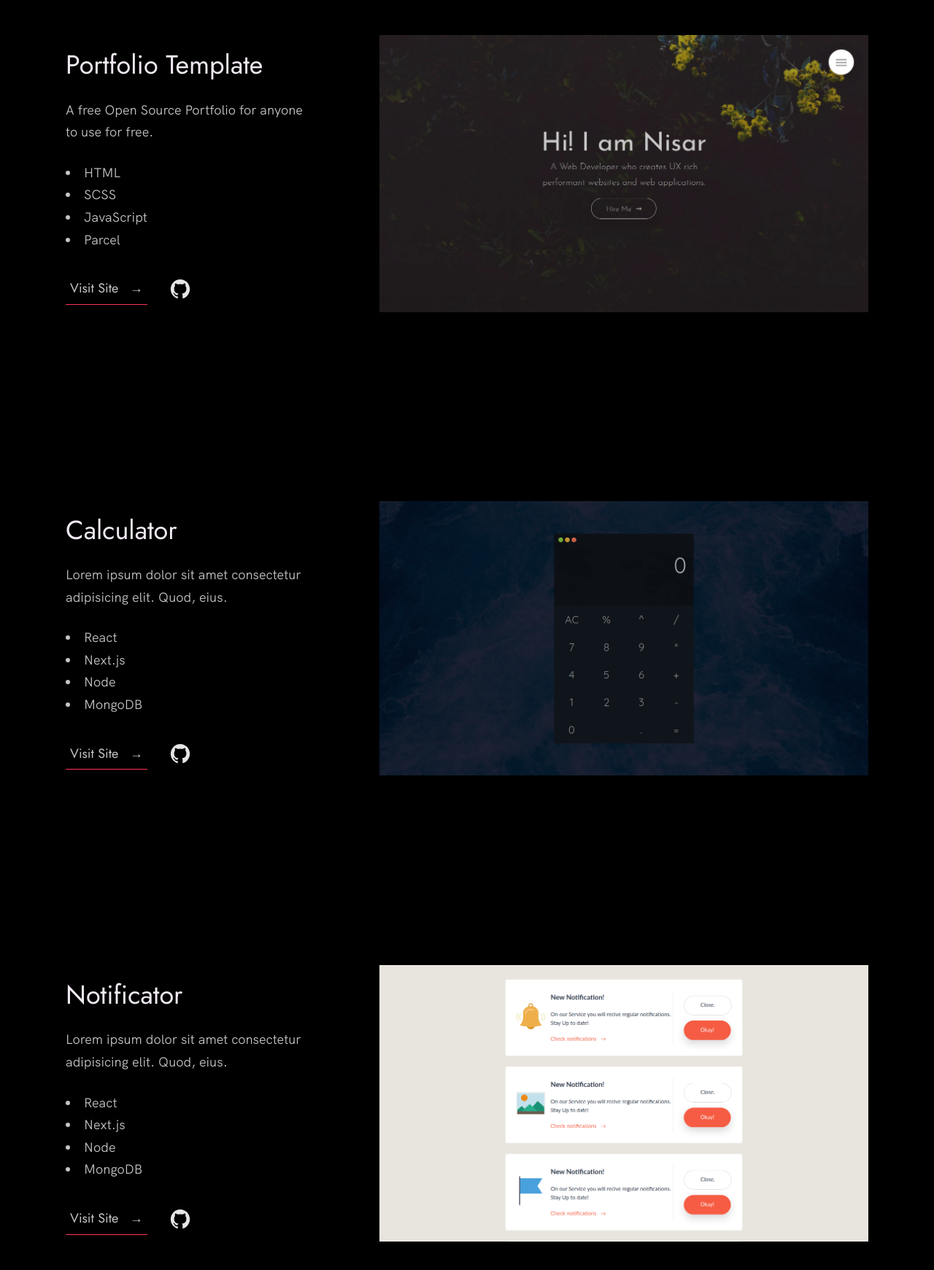
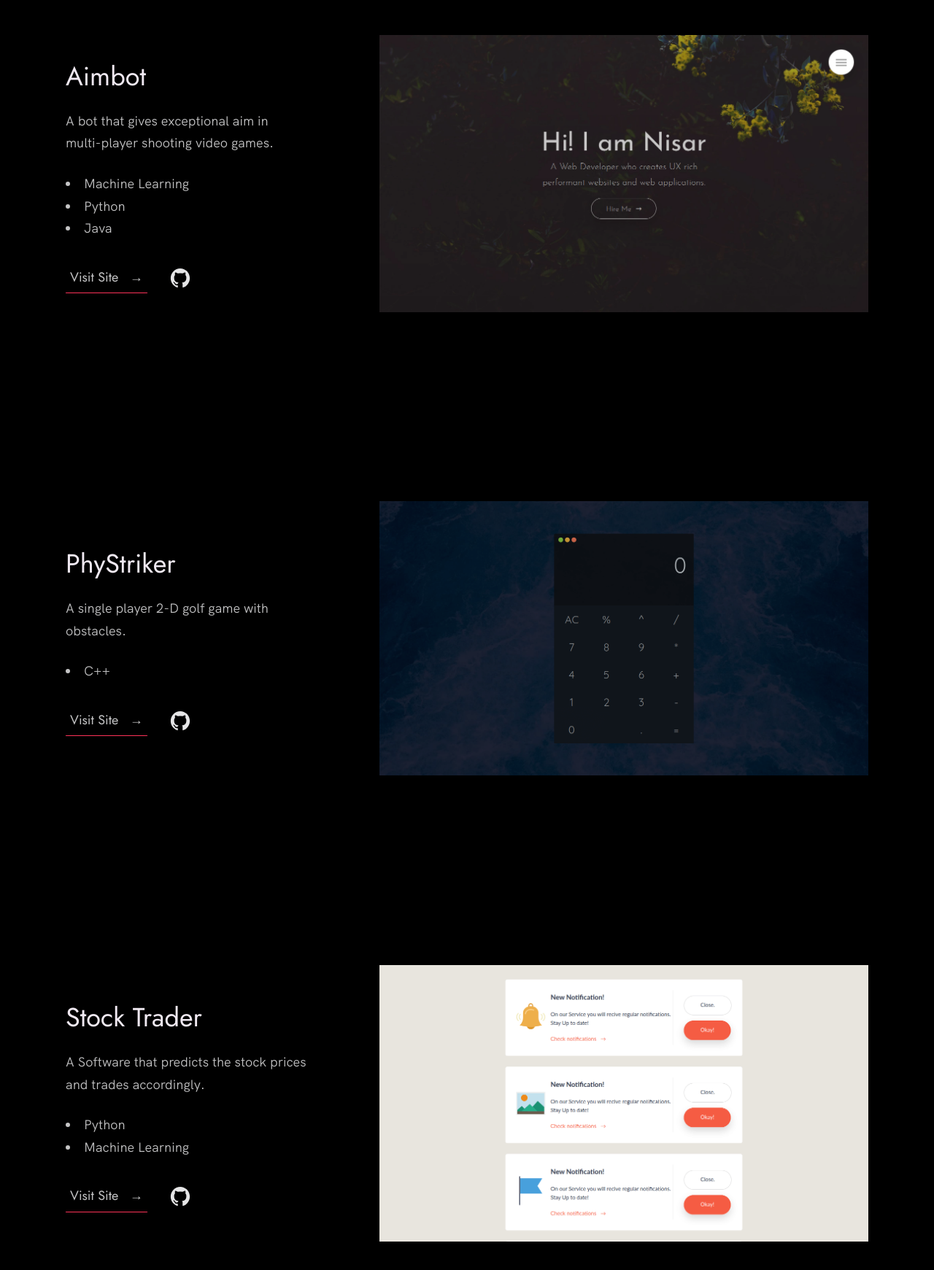
Before and after one commit to nsp-k/Portfolio, a plain HTML site: page index.html in a window 1280 px wide. Shown: the part 1020-2761 px from the top of the page at 73% size. Drawn offline with Linux system fonts and the light colour scheme.

Commit message:
Second commit

```diff
--- a/index.html
+++ b/index.html
@@ -78,15 +78,14 @@
 
           <div class="work__box">
             <div class="work__text">
-              <h3>Portfolio Template</h3>
+              <h3>Aimbot</h3>
               <p>
-                A free Open Source Portfolio for anyone to use for free.
+                A bot that gives exceptional aim in multi-player shooting video games.
               </p>
               <ul class="work__list">
-                <li>HTML</li>
-                <li>SCSS</li>
-                <li>JavaScript</li>
-                <li>Parcel</li>
+                <li>Machine Learning</li>
+                <li>Python</li>
+                <li>Java</li>
               </ul>
 
               <div class="work__links">
@@ -105,16 +104,12 @@
 
           <div class="work__box">
             <div class="work__text">
-              <h3>Calculator</h3>
+              <h3>PhyStriker</h3>
               <p>
-                Lorem ipsum dolor sit amet consectetur adipisicing elit. Quod,
-                eius.
+                A single player 2-D golf game with obstacles.
               </p>
               <ul class="work__list">
-                <li>React</li>
-                <li>Next.js</li>
-                <li>Node</li>
-                <li>MongoDB</li>
+                <li>C++</li>
               </ul>
 
               <div class="work__links">
@@ -133,16 +128,13 @@
 
           <div class="work__box">
             <div class="work__text">
-              <h3>Notificator</h3>
+              <h3>Stock Trader</h3>
               <p>
-                Lorem ipsum dolor sit amet consectetur adipisicing elit. Quod,
-                eius.
+                A Software that predicts the stock prices and trades accordingly.
               </p>
               <ul class="work__list">
-                <li>React</li>
-                <li>Next.js</li>
-                <li>Node</li>
-                <li>MongoDB</li>
+                <li>Python</li>
+                <li>Machine Learning</li>
               </ul>
 
               <div class="work__links">
```
